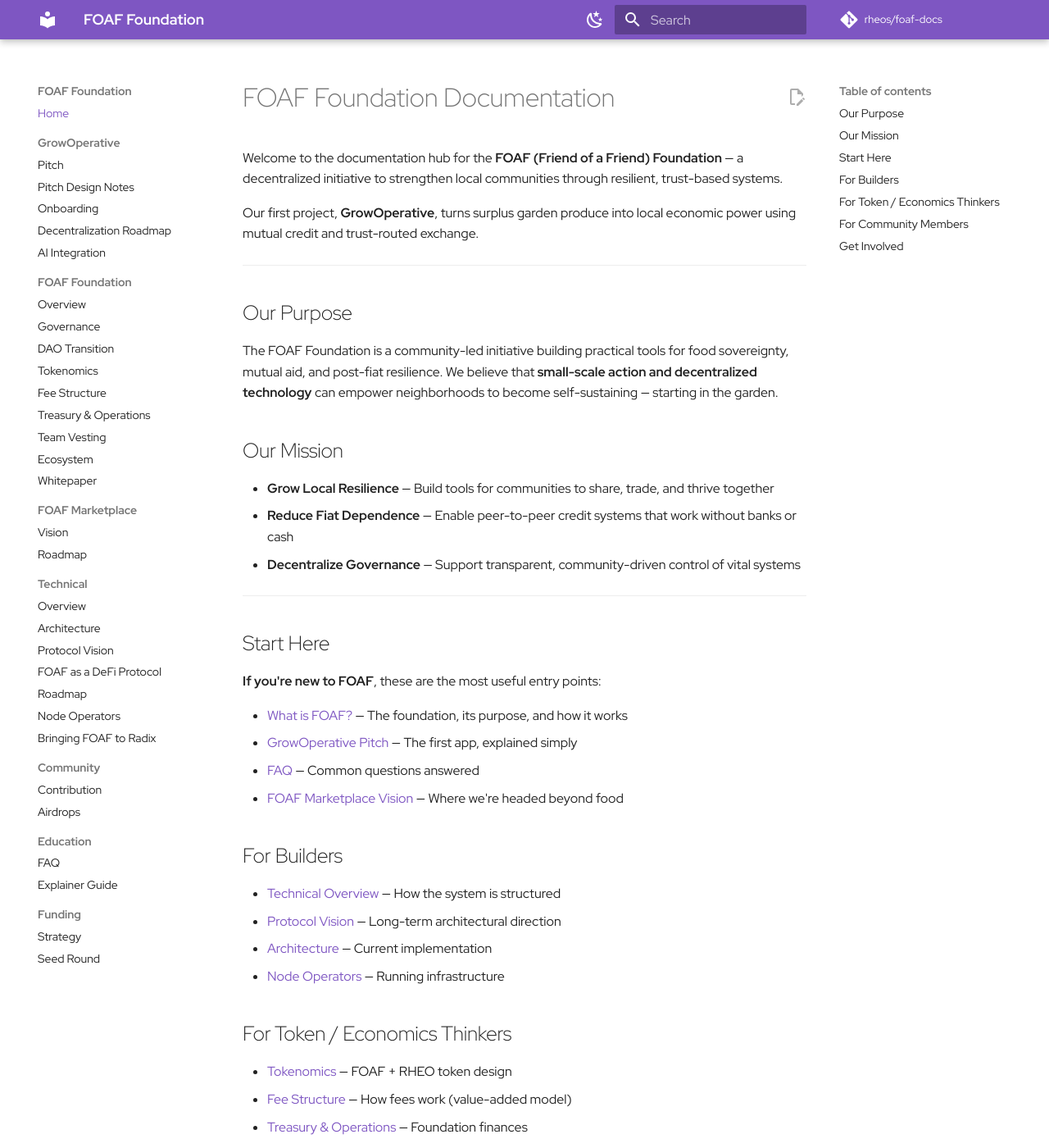
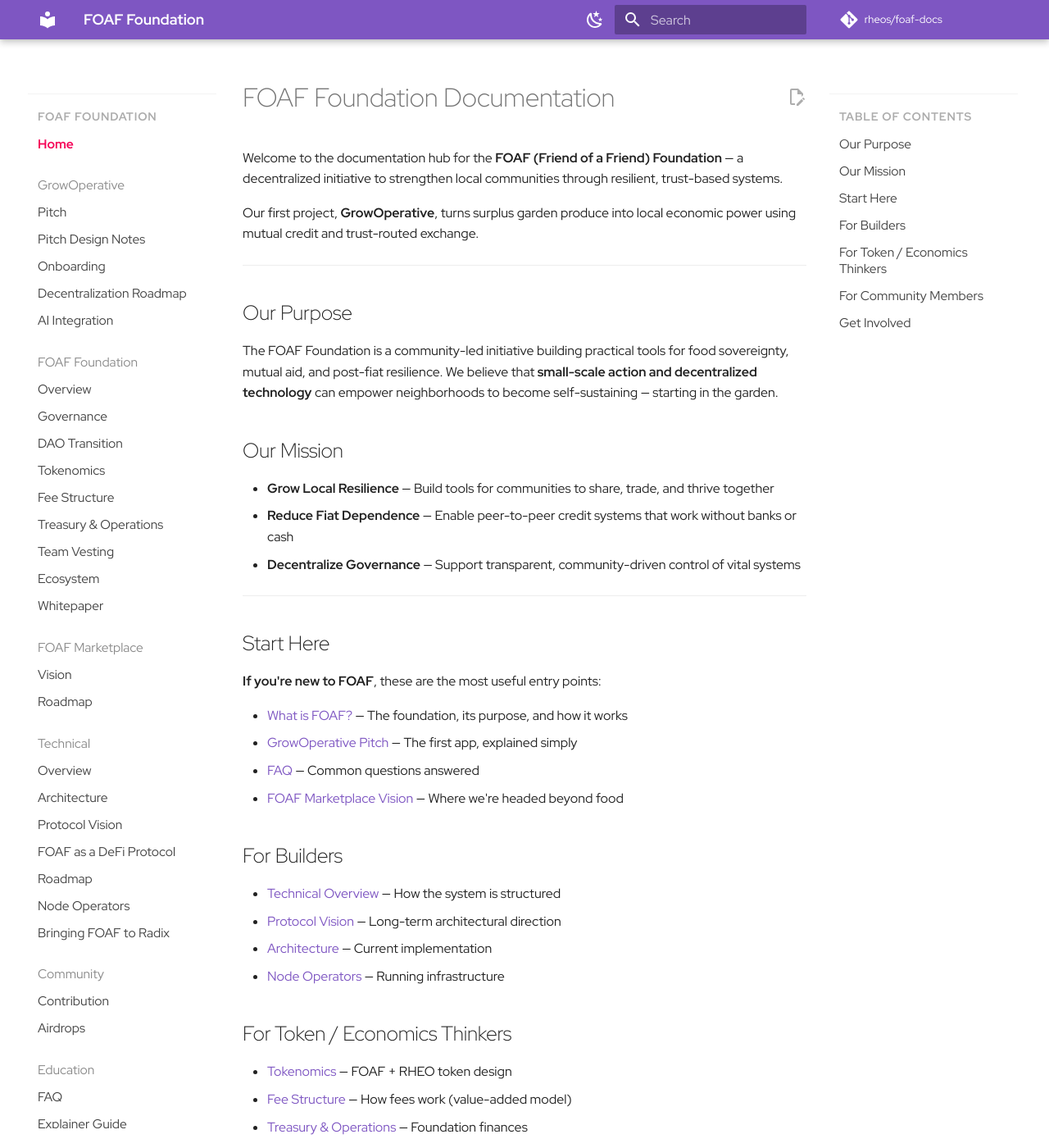
Before and after one commit to rheos/foaf-docs, an MkDocs documentation site: the page built from docs/index.md, in a window 1280 px wide and 1400 px high. Shown: the whole window at 82% size. Built offline with MkDocs 1.6.1 and Material for MkDocs 9.7.7, drawn with Linux system fonts in a browser that asks for light colours; comment, search, counter and statistics services are not loaded.

Commit message:
Add extra CSS for navigation styling in mkdocs.yml
- Included a reference to the new navigation stylesheet (nav.css) in mkdocs.yml to enhance the visual presentation of the documentation's navigation elements.

This update aims to improve the overall user experience by providing a more polished and cohesive look to the navigation interface.

```diff
--- /dev/null
+++ b/docs/stylesheets/nav.css
@@ -0,0 +1,64 @@
+/* Sidebar navigation hierarchy
+ *
+ * Default Material theme renders section labels and page links with too
+ * similar styling, which makes it hard to tell what is clickable. This
+ * sheet differentiates the two.
+ */
+
+/* Section labels: uppercase, smaller, dimmer, with a top divider */
+.md-nav--lifted > .md-nav__list > .md-nav__item--section > .md-nav__link,
+.md-nav__title {
+  text-transform: uppercase;
+  letter-spacing: 0.06em;
+  font-size: 0.7rem;
+  font-weight: 700;
+  opacity: 0.55;
+  padding-top: 0.9rem;
+  padding-bottom: 0.4rem;
+  margin-top: 0.6rem;
+  border-top: 1px solid rgba(255, 255, 255, 0.06);
+  cursor: default;
+}
+
+/* First section in the sidebar should not have a divider above it */
+.md-nav__list > .md-nav__item:first-child > .md-nav__link.md-nav__title,
+.md-nav--lifted > .md-nav__list > .md-nav__item:first-child .md-nav__link.md-nav__title {
+  border-top: none;
+  margin-top: 0;
+  padding-top: 0;
+}
+
+/* Page links: full weight, not uppercased, clear hover affordance */
+.md-nav__item .md-nav__link:not(.md-nav__title) {
+  text-transform: none;
+  letter-spacing: normal;
+  font-size: 0.78rem;
+  font-weight: 400;
+  opacity: 0.85;
+  padding-top: 0.32rem;
+  padding-bottom: 0.32rem;
+  border-top: none;
+  margin-top: 0;
+  cursor: pointer;
+  transition: color 120ms ease, opacity 120ms ease;
+}
+
+.md-nav__item .md-nav__link:not(.md-nav__title):hover {
+  opacity: 1;
+  color: var(--md-accent-fg-color);
+}
+
+/* Active page link: full opacity, accent color, weight 600 */
+.md-nav__link--active:not(.md-nav__title),
+.md-nav__item .md-nav__link--active:not(.md-nav__title) {
+  opacity: 1;
+  font-weight: 600;
+  color: var(--md-accent-fg-color);
+}
+
+/* Light theme tweaks: divider is darker on a light background */
+[data-md-color-scheme="default"] .md-nav--lifted > .md-nav__list > .md-nav__item--section > .md-nav__link,
+[data-md-color-scheme="default"] .md-nav__title {
+  border-top-color: rgba(0, 0, 0, 0.08);
+  opacity: 0.6;
+}
--- a/mkdocs.yml
+++ b/mkdocs.yml
@@ -67,6 +67,9 @@ markdown_extensions:
 plugins:
   - search
 
+extra_css:
+  - stylesheets/nav.css
+
 extra:
   social:
     - icon: fontawesome/brands/github
```
